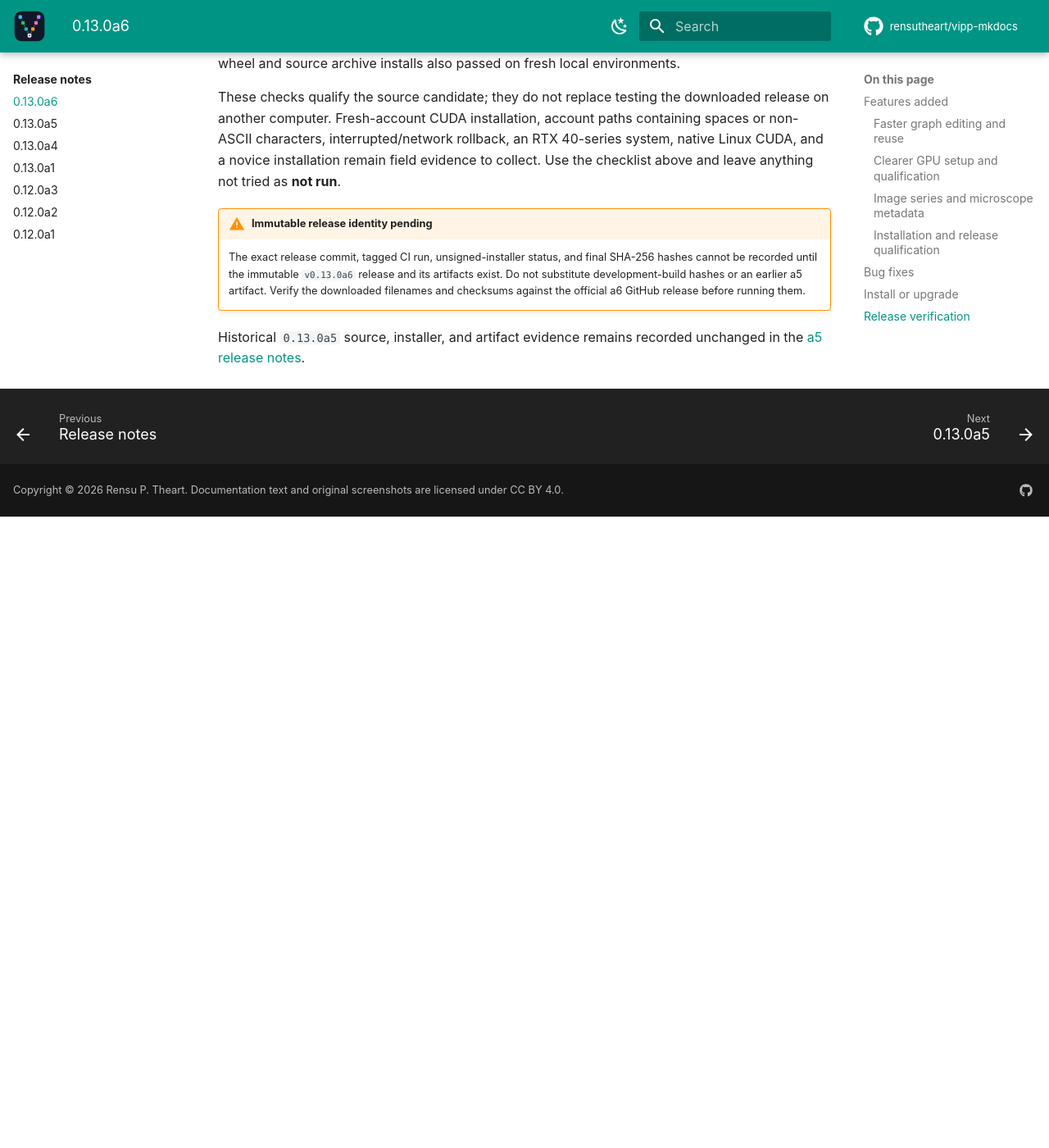
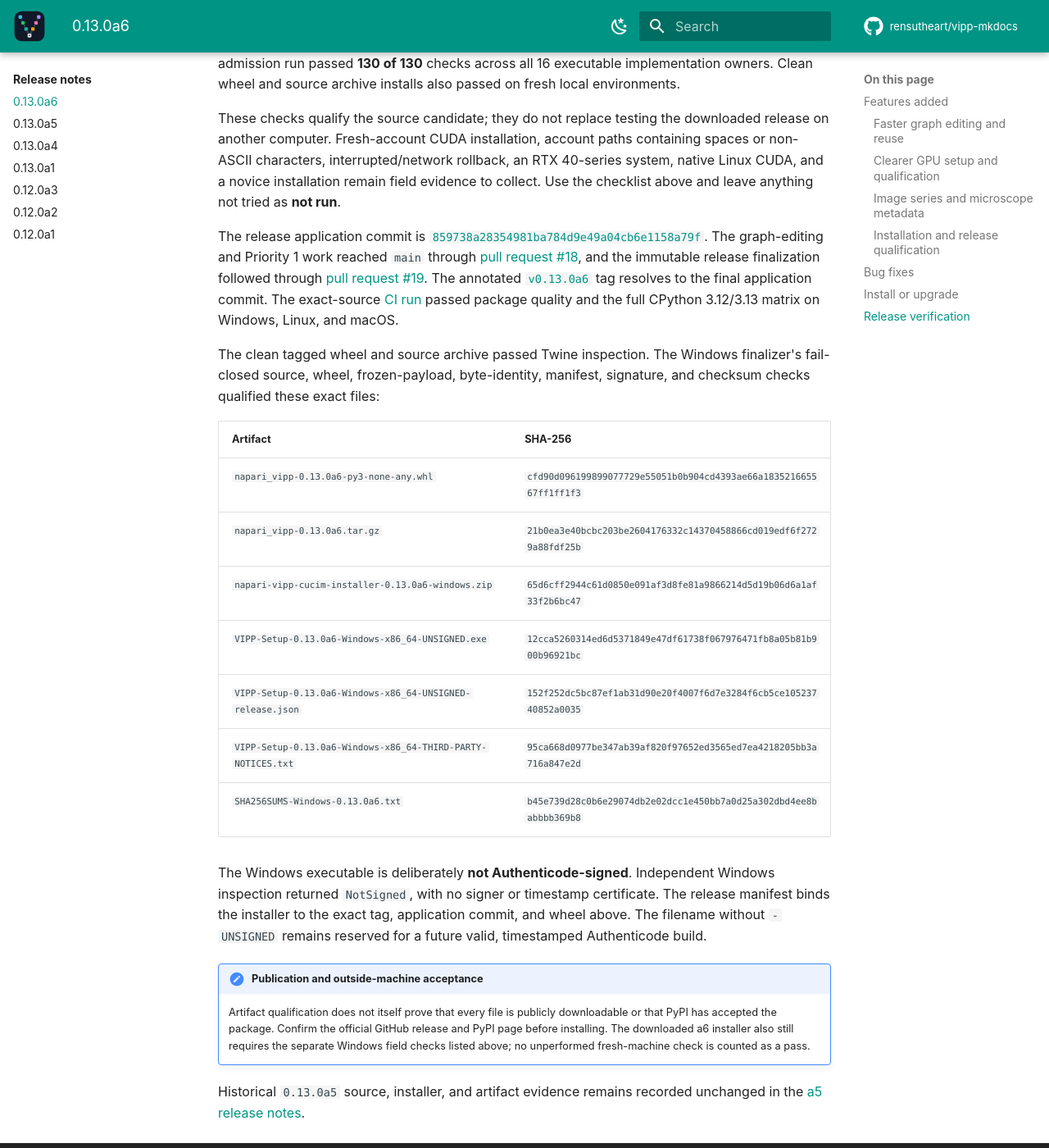
Before and after one commit to rensutheart/vipp-mkdocs, an MkDocs documentation site: the page built from docs/releases/0.13.0a6.md, in a window 1280 px wide and 1400 px high, scrolled down 3057 px. Shown: the whole window at 82% size. Built offline with MkDocs 1.6.1 and Material for MkDocs 9.7.7, drawn with Linux system fonts in a browser that asks for light colours; plug-ins that fetch from the network failed and are left out; comment, search, counter and statistics services are not loaded; the version menu is left out; before the commit the page ends 3687 px from its top, so only the background shows below that; some of the changed text lies outside the part shown.

Commit message:
Record final 0.13.0a6 release qualification

```diff
--- a/docs/releases/0.13.0a6.md
+++ b/docs/releases/0.13.0a6.md
@@ -1,7 +1,10 @@
 # VIPP 0.13.0a6
 
-**Release:** [GitHub alpha pre-release](https://github.com/rensutheart/napari-vipp/releases/tag/v0.13.0a6)
-and [PyPI package](https://pypi.org/project/napari-vipp/0.13.0a6/)
+**Release:** prepared as the immutable
+[`v0.13.0a6`](https://github.com/rensutheart/napari-vipp/releases/tag/v0.13.0a6)
+alpha for GitHub and
+[PyPI](https://pypi.org/project/napari-vipp/0.13.0a6/). Public publication is
+verified separately from the artifact qualification recorded below.
 
 VIPP 0.13.0a6 makes everyday workflow editing much less laborious and makes
 GPU readiness much easier to understand. You can reuse nodes and connected
@@ -133,12 +136,45 @@ rollback, an RTX 40-series system, native Linux CUDA, and a novice installation
 remain field evidence to collect. Use the checklist above and leave anything
 not tried as **not run**.
 
-!!! warning "Immutable release identity pending"
-    The exact release commit, tagged CI run, unsigned-installer status, and
-    final SHA-256 hashes cannot be recorded until the immutable `v0.13.0a6`
-    release and its artifacts exist. Do not substitute development-build hashes
-    or an earlier a5 artifact. Verify the downloaded filenames and checksums
-    against the official a6 GitHub release before running them.
+The release application commit is
+[`859738a28354981ba784d9e49a04cb6e1158a79f`](https://github.com/rensutheart/napari-vipp/commit/859738a28354981ba784d9e49a04cb6e1158a79f).
+The graph-editing and Priority 1 work reached `main` through
+[pull request #18](https://github.com/rensutheart/napari-vipp/pull/18), and the
+immutable release finalization followed through
+[pull request #19](https://github.com/rensutheart/napari-vipp/pull/19). The
+annotated
+[`v0.13.0a6`](https://github.com/rensutheart/napari-vipp/releases/tag/v0.13.0a6)
+tag resolves to the final application commit. The exact-source
+[CI run](https://github.com/rensutheart/napari-vipp/actions/runs/31673890530)
+passed package quality and the full CPython 3.12/3.13 matrix on Windows, Linux,
+and macOS.
+
+The clean tagged wheel and source archive passed Twine inspection. The Windows
+finalizer's fail-closed source, wheel, frozen-payload, byte-identity, manifest,
+signature, and checksum checks qualified these exact files:
+
+| Artifact | SHA-256 |
+| --- | --- |
+| `napari_vipp-0.13.0a6-py3-none-any.whl` | `cfd90d096199899077729e55051b0b904cd4393ae66a183521665567ff1ff1f3` |
+| `napari_vipp-0.13.0a6.tar.gz` | `21b0ea3e40bcbc203be2604176332c14370458866cd019edf6f2729a88fdf25b` |
+| `napari-vipp-cucim-installer-0.13.0a6-windows.zip` | `65d6cff2944c61d0850e091af3d8fe81a9866214d5d19b06d6a1af33f2b6bc47` |
+| `VIPP-Setup-0.13.0a6-Windows-x86_64-UNSIGNED.exe` | `12cca5260314ed6d5371849e47df61738f067976471fb8a05b81b900b96921bc` |
+| `VIPP-Setup-0.13.0a6-Windows-x86_64-UNSIGNED-release.json` | `152f252dc5bc87ef1ab31d90e20f4007f6d7e3284f6cb5ce10523740852a0035` |
+| `VIPP-Setup-0.13.0a6-Windows-x86_64-THIRD-PARTY-NOTICES.txt` | `95ca668d0977be347ab39af820f97652ed3565ed7ea4218205bb3a716a847e2d` |
+| `SHA256SUMS-Windows-0.13.0a6.txt` | `b45e739d28c0b6e29074db2e02dcc1e450bb7a0d25a302dbd4ee8babbbb369b8` |
+
+The Windows executable is deliberately **not Authenticode-signed**. Independent
+Windows inspection returned `NotSigned`, with no signer or timestamp
+certificate. The release manifest binds the installer to the exact tag,
+application commit, and wheel above. The filename without `-UNSIGNED` remains
+reserved for a future valid, timestamped Authenticode build.
+
+!!! note "Publication and outside-machine acceptance"
+    Artifact qualification does not itself prove that every file is publicly
+    downloadable or that PyPI has accepted the package. Confirm the official
+    GitHub release and PyPI page before installing. The downloaded a6 installer
+    also still requires the separate Windows field checks listed above; no
+    unperformed fresh-machine check is counted as a pass.
 
 Historical `0.13.0a5` source, installer, and artifact evidence remains recorded
 unchanged in the [a5 release notes](0.13.0a5.md#release-verification).
```
Also changed, not shown: docs/index.md (+6 -3 lines), docs/reference/validation-status.md (+15 -6 lines), docs/reference/versioning.md (+8 -6 lines), docs/releases/index.md (+7 -5 lines).
